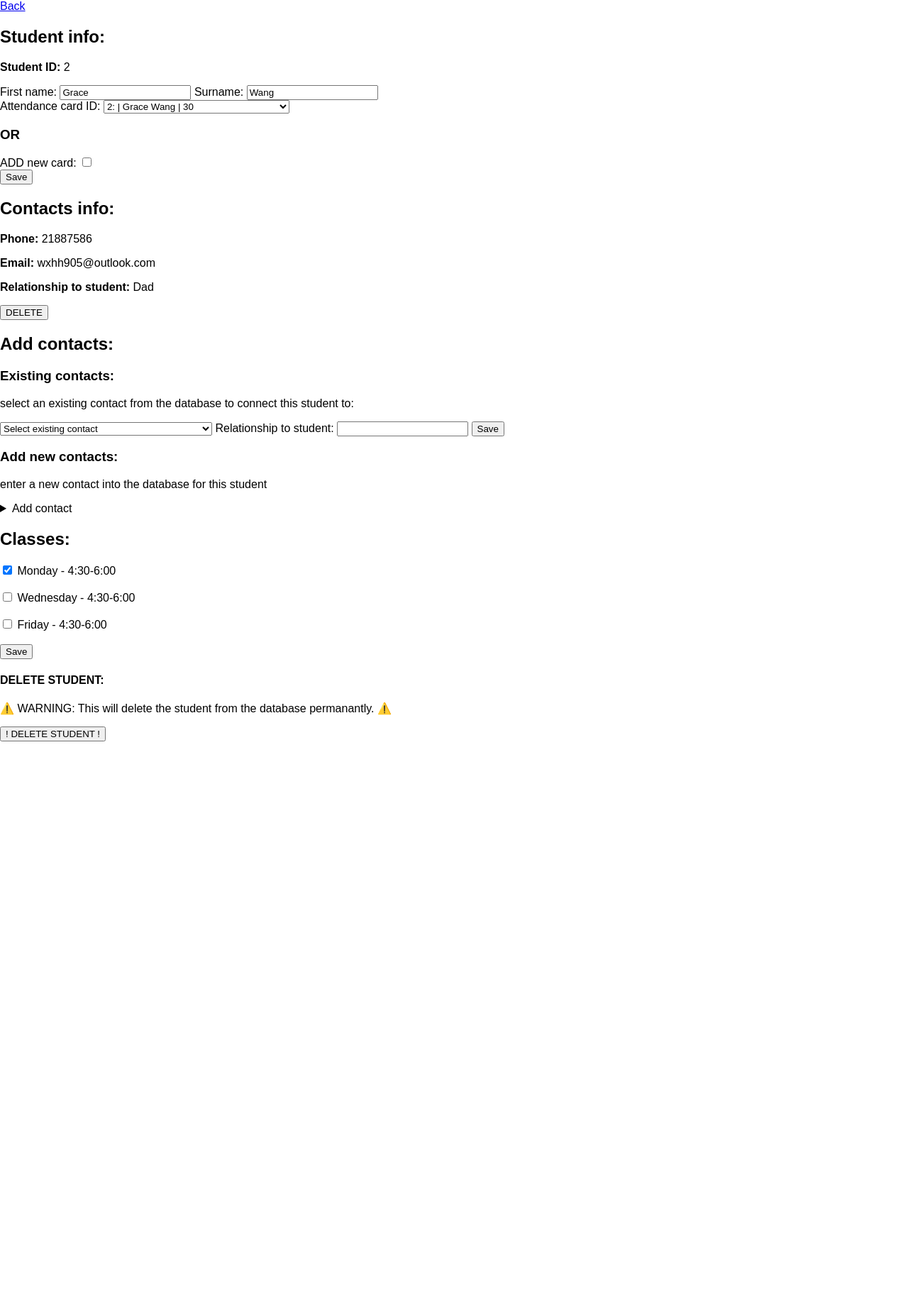
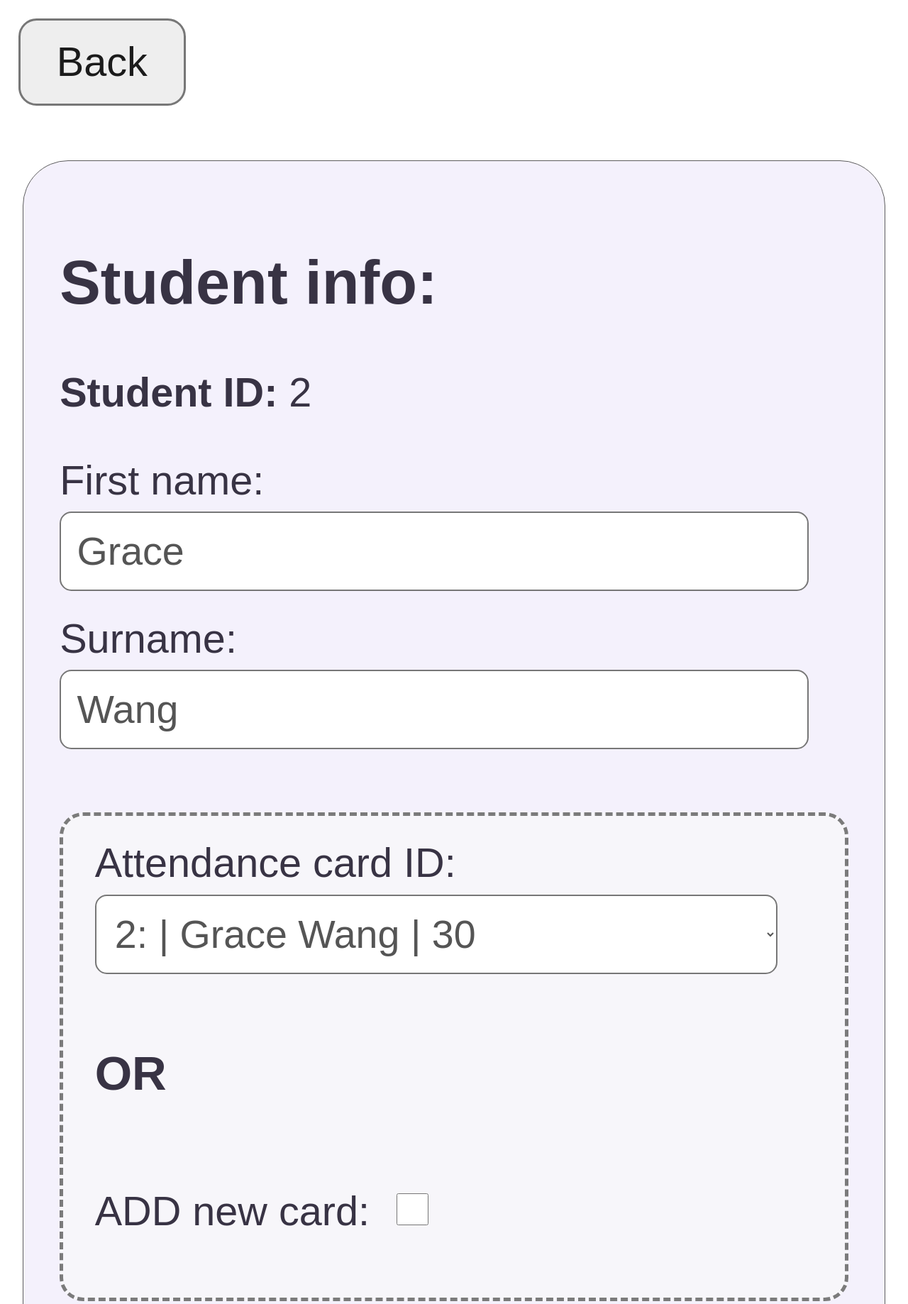
Before and after one commit to Av510/ambition_TKD, a Flask app: a page that uses attendance_tracker/Templates/layout.html in a window 1280 px wide. Shown: the part 128-1966 px from the top of the page at 71% size. Before the commit the page ends 1173 px from the top, so only its background shows below. Run offline with Flask 3, Linux system fonts and the light colour scheme; data comes from the database, SQL or seed files in the repository; both versions use the stored data as it was after the commit.

Commit message:
Add files via upload

```diff
--- a/attendance_tracker/Templates/cardpage.html
+++ b/attendance_tracker/Templates/cardpage.html
@@ -160,6 +160,8 @@ Attendance cards
 
                 <form method="GET" action="{{ url_for('card_history', card_id=i) }}">
 
+                    <input type="hidden" name="og_page" value="{{ request.full_path }}">
+
                     <button type="submit" class="history-button">
                         HISTORY
                     </button>
--- a/attendance_tracker/app.py
+++ b/attendance_tracker/app.py
@@ -151,13 +151,15 @@ def clear_card():
 @app.route("/cardhistory/<card_id>")
 def card_history(card_id):
 
+    og_page = request.args.get("og_page", "/")
+
     db = get_db()
 
     records = db.execute("SELECT * FROM ATTENDANCE_RECORDS WHERE card_id = ? ORDER BY attendance_id DESC", (card_id,)).fetchall()
 
     students = db.execute("SELECT first_name, surname FROM STUDENTS WHERE card_id = ?", (card_id,)).fetchall()
 
-    return render_template("cardhistory.html", card_id=card_id, students=students, records=records)
+    return render_template("cardhistory.html", card_id=card_id, students=students, records=records, og_page=og_page)
 
 
 #PAYMENT NOTIFICATIONS---------------------------------------------------------------------------------------------------------------------------------------------------------------------------------------------
--- a/attendance_tracker/static/cardpage.css
+++ b/attendance_tracker/static/cardpage.css
@@ -64,8 +64,6 @@ header {
 
     width: 100%;
     margin: 0 auto;
-
-    container-type: inline-size;
 }
 
 
--- a/attendance_tracker/static/editpage.css
+++ b/attendance_tracker/static/editpage.css
@@ -0,0 +1,172 @@
+.back-button {
+    display: inline-block;
+    background-color: #eeeeee;
+    color: #1b1b1b;
+
+    padding: 2cqw 4cqw;
+    margin: 2cqw;
+
+    border: 0.3cqw solid #777777;
+    border-radius: 2cqw;
+
+    font-size: 4.5cqw;
+    text-decoration: none;
+}
+
+.back-button:hover {
+    background-color: #dddddd;
+}
+
+
+section {
+    container-type: inline-size;
+
+    width: 95%;
+    box-sizing: border-box;
+
+    background-color: #f4f1fc;
+
+    border: 0.15cqw solid #5e5e5e;
+    border-radius: 5cqw;
+
+    padding: 4cqw;
+    margin: 4cqw auto;
+
+    font-size: 4.5cqw;
+    color: #383344;
+}
+
+
+
+form input[type="text"], form select {
+    width: 95%;
+    box-sizing: border-box;
+
+    padding: 2cqw;
+    margin: 1cqw 0 3cqw 0;
+
+    border: 0.2cqw solid #777777;
+    border-radius: 1.5cqw;
+
+    background-color: white;
+    color: #555555;
+
+    font-size: 5cqw;
+}
+
+
+form input[type="checkbox"] {
+    width: 4cqw;
+    height: 4cqw;
+
+    margin: 2cqw;
+}
+
+.card-section, .contact-section {
+    background-color: #f7f6fa;
+
+    padding: 3cqw 4cqw;
+    margin: 5cqw 0;
+
+    border: 0.5cqw dashed rgb(123, 123, 123);
+    border-radius: 3cqw;
+
+}
+
+
+.save-button  {
+    width: 40%;
+
+    background-color: #38761d;
+    color: white;
+
+    padding: 3cqw;
+    margin: 3cqw 0;
+
+    border: 0.3cqw solid #274e13;
+    border-radius: 2cqw;
+
+    font-size: 5cqw;
+    font-weight: bold;
+}
+
+.save-button:hover {
+    background-color: #274e13;
+}
+
+.delete-button {
+    padding: 2cqw;
+
+    font-size: 4cqw;
+
+    color: white;
+    background-color: #b00000;
+
+    border: 0.5cqw solid #7f7f7f;
+    border-radius: 3cqw;
+}
+
+.delete-button:hover {
+    background-color: #800000;
+}
+
+h4 {
+    color: #b00000;
+    font-size: 5.5cqw;
+}
+
+.new-card {
+    display: inline-block;
+
+    padding: 5cqw 0;
+}
+
+.student-contacts {
+    background-color: white;
+
+    border: 0.15cqw solid #5e5e5e;
+    border-radius: 5cqw;
+
+    padding: 4cqw;
+    margin: 4cqw auto;
+
+    font-size: 5.5cqw;
+    color: #383344;
+}
+
+
+
+details {
+    background-color: #f7f6fa;
+
+    padding: 3cqw;
+    margin: 3cqw 0;
+}
+
+summary {
+    display: block;
+    background-color: #3c7d1f;
+    color: white;
+
+    padding: 3cqw;
+    margin: 1cqw 0;
+
+    border: 0.3cqw solid #5f605f;
+    border-radius: 2cqw;
+
+    font-size: 5cqw;
+    font-weight: bold;
+    text-align: center;
+}
+
+summary:hover {
+    background-color: #274e13;
+}
+
+
+.delete {
+    padding: 5cqw;
+    margin: 2cqw;
+
+    border: 1cqw solid rgb(228, 39, 39);
+}
```
Also changed, not shown: attendance_tracker/Templates/studentpage.html (+51 -17 lines), attendance_tracker/static/addstudent.css (+107 -0 lines), attendance_tracker/static/cardhistory.css (added, +67 -0 lines), attendance_tracker/static/studentpage.css (+115 -9 lines), attendance_tracker/TKD.db, attendance_tracker/Templates/addstudent.html (line endings or trailing spaces), attendance_tracker/Templates/cardhistory.html (line endings or trailing spaces), attendance_tracker/Templates/editpage.html (line endings or trailing spaces), attendance_tracker/Templates/layout.html (line endings or trailing spaces), attendance_tracker/static/layout.css (line endings or trailing spaces), attendance_tracker/static/noticepage.css (line endings or trailing spaces), 1 other file.
